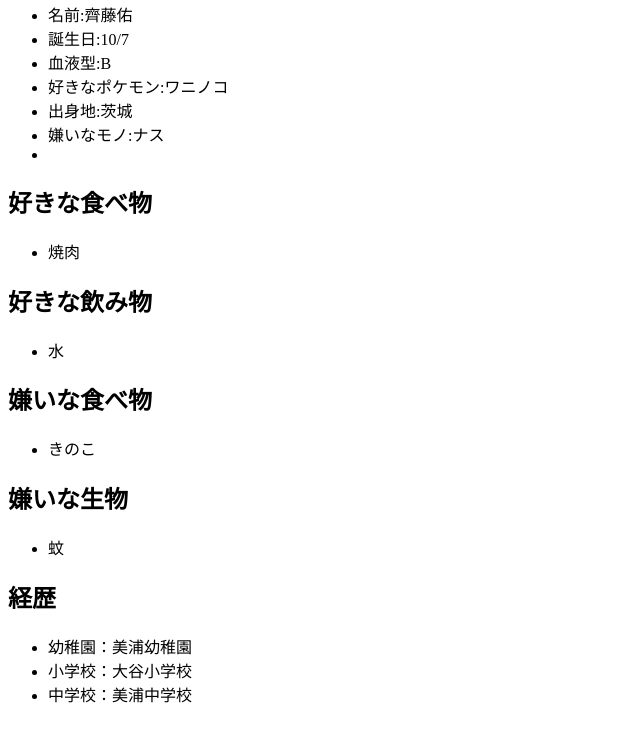
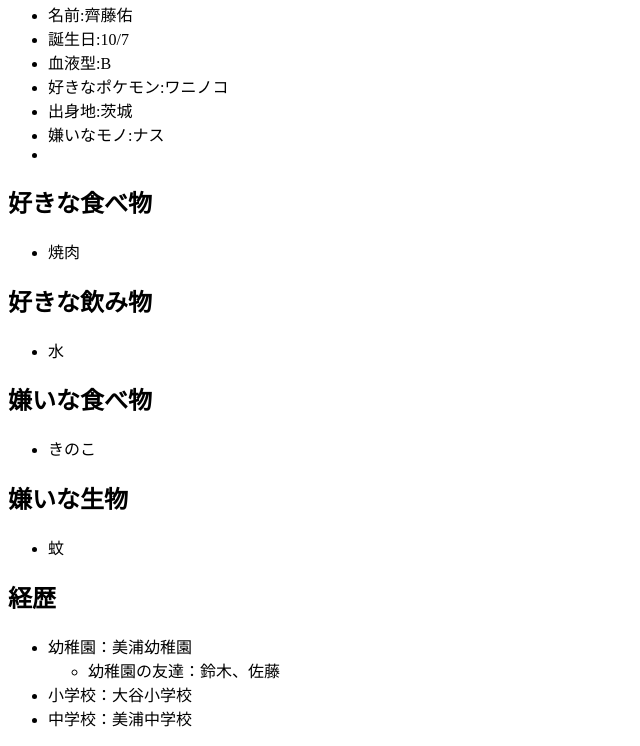
Before and after one commit to Yu100758/git-practice, a plain HTML site: page index.html in a window 1280 px wide. Shown: the part 87-833 px from the top of the page, without its empty margins (0-640 px from the left). Before the commit the page ends 809 px from the top, so only its background shows below. Drawn offline with Linux system fonts and the light colour scheme.

Commit message:
経歴に一言追加

```diff
--- a/index.html
+++ b/index.html
@@ -36,6 +36,9 @@
         <h2>経歴</h2>
         <ul>
             <li>幼稚園：美浦幼稚園</li>
+            <ul>
+                <li>幼稚園の友達：鈴木、佐藤</li>
+            </ul>
             <li>小学校：大谷小学校</li>
             <li>中学校：美浦中学校</li>
         </ul>
```
